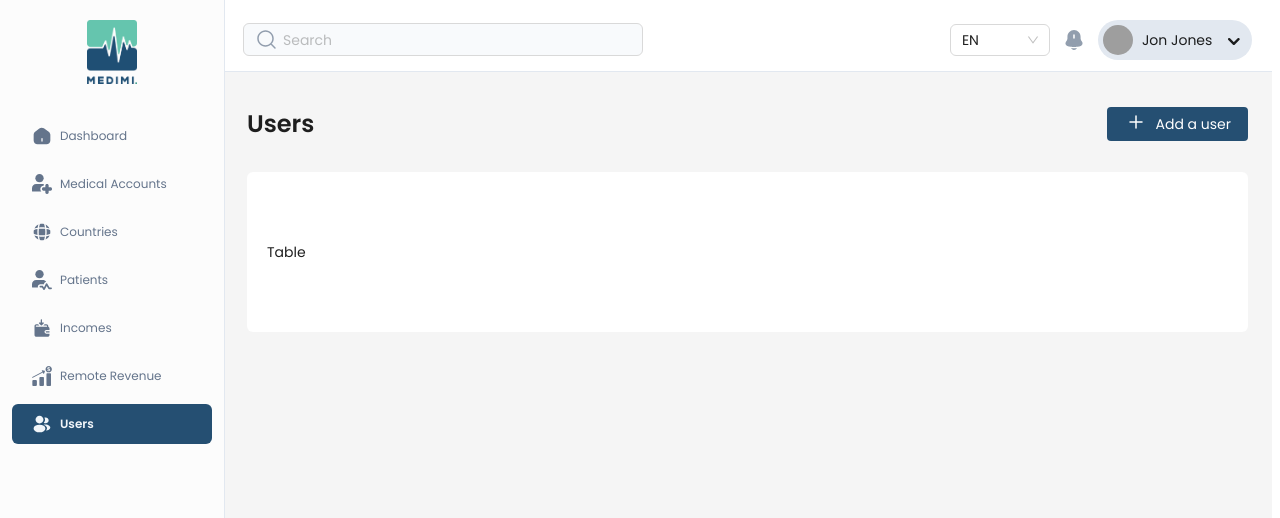
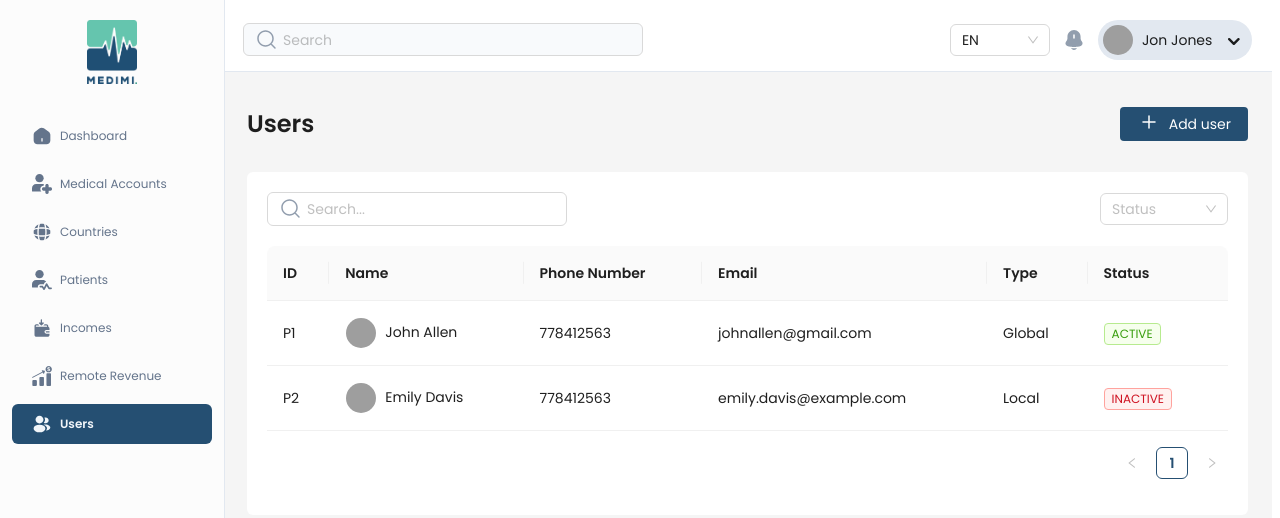
Before and after one commit to deftzero/medimi-admin, a React (Vite) app: page /users in a window 1280 px wide. Shown: the top 518 px of the page. Built offline with nearby package versions, Linux system fonts and the light colour scheme; grey boxes are pictures that could not be loaded.

Commit message:
users index page completed

```diff
--- a/src/pages/admin/Users.tsx
+++ b/src/pages/admin/Users.tsx
@@ -1,20 +1,132 @@
-import { Typography } from "antd";
+import { Avatar, Input, Select, Table, TableProps, Tag, Typography } from "antd";
+import Search from '../../assets/icons/search.svg?react'
 import Add from '../../assets/icons/add.svg?react'
 import AppButton from "../../components/ui/AppButton";
 
 const { Title } = Typography;
 
+interface IUser {
+  id: string;
+  firstName: string;
+  lastName: string;
+  avatar: string;
+  phoneNumber: string;
+  email: string;
+  type: string;
+  createdAt?: Date;
+  status?: string
+}
+
+const selectOptions: any = [
+  {
+    id: 'ACTIVE',
+    name: 'ACTIVE'
+  },
+  {
+    id: 'INACTIVE',
+    name: 'INACTIVE'
+  }
+]
+
+
 export default function Users() {
+
+  const data: IUser[] = [
+    {
+      id: 'P1',
+      firstName: 'John',
+      lastName: 'Allen',
+      avatar: 'https://i.pravatar.cc/300',
+      phoneNumber: '778412563',
+      email: 'johnallen@gmail.com',
+      type: 'Global',
+      createdAt: new Date(),
+      status: 'ACTIVE'
+    },
+    {
+      id: 'P2',
+      firstName: 'Emily',
+      lastName: 'Davis',
+      avatar: 'https://i.pravatar.cc/300',
+      phoneNumber: '778412563',
+      email: 'emily.davis@example.com',
+      type: 'Local',
+      createdAt: new Date(),
+      status: 'INACTIVE'
+    },
+  ]
+
   return (
     <div className="space-y-5">
       <div className="header flex flex-row justify-between items-center">
         <Title level={3} className='mt-3'>Users</Title>
-        <AppButton type='primary' size='small' icon={<Add fill='red' />}>Add a user</AppButton>
+        <AppButton type='primary' size='small' icon={<Add fill='red' />}>Add user</AppButton>
+
       </div>
 
-      <div className="bg-white p-5 rounded-md">
-        Table
+      <div className="bg-white p-5 rounded-md space-y-5">
+        <div className="header flex flex-row justify-between items-center">
+          <Input prefix={<Search />} placeholder='Search...' style={{ maxWidth: '300px' }} />
+          <Select className="w-32" placeholder="Status">
+            {selectOptions.map((item: any) => (
+              <Select.Option key={item.id} value={item.id}>
+                {item.name}
+              </Select.Option>
+            ))}
+          </Select>
+        </div>
+        <PatientsTable data={data} />
       </div>
     </div>
   )
 }
+
+const columns: TableProps<IUser>['columns'] = [
+  {
+    title: 'ID',
+    dataIndex: 'id',
+    key: 'id',
+  },
+  {
+    title: 'Name',
+    render: (data: IUser) => (
+      <>
+        <Avatar src={data.avatar} className="me-2">{data.firstName.charAt(0) + data.lastName.charAt(0)}</Avatar>
+        {data.firstName + ' ' + data.lastName}
+      </>
+    )
+  },
+  {
+    title: 'Phone Number',
+    dataIndex: 'phoneNumber',
+    key: 'phoneNumber',
+  },
+  {
+    title: 'Email',
+    dataIndex: 'email',
+    key: 'email',
+  },
+  {
+    title: 'Type',
+    dataIndex: 'type',
+    key: 'type',
+  },
+  {
+    title: 'Status',
+    dataIndex: 'status',
+    key: 'status',
+    render: (text) => <Tag color={returnTagColorByStatus(text)}>{text}</Tag>
+  },
+]
+
+function PatientsTable({ data }: { data: IUser[] }) {
+  return <Table columns={columns} dataSource={data} />
+}
+
+function returnTagColorByStatus(status: string) {
+  const colorMap: any = {
+    ACTIVE: 'green',
+    INACTIVE: 'red'
+  }
+  return colorMap[status]
+}
```
